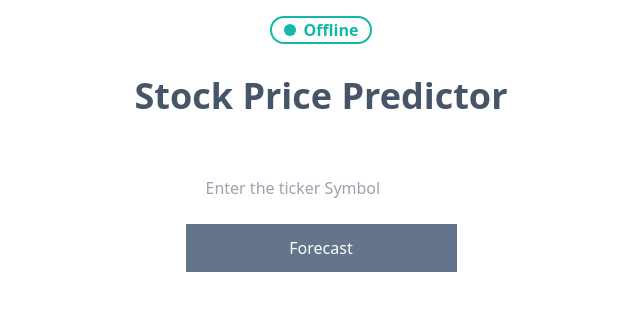
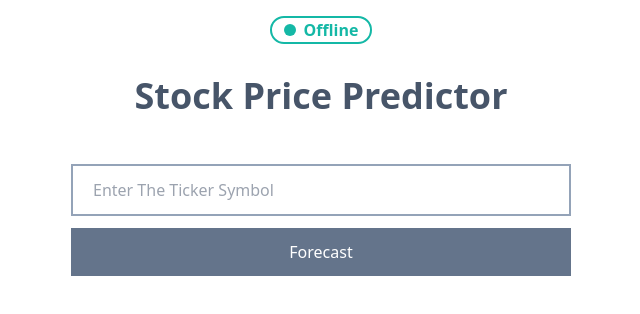
Before and after one commit to PrajwalDhungana/StockPriceForecast, a React (Vite) app in the folder frontend/: page / in a window 1280 px wide. Shown: the top 314 px of the page, without its empty margins (319-959 px from the left). Built offline with nearby package versions, Linux system fonts and the light colour scheme; no server answers.

Commit message:
feat: Pass prop to parent component
fix: Transform input to uppercase

feat: Add style directly from component

```diff
--- a/frontend/src/components/Form/index.jsx
+++ b/frontend/src/components/Form/index.jsx
@@ -6,8 +6,10 @@ export default function Form(props) {
 
   const handleSubmit = (event) => {
     event.preventDefault();
+
     const ticker = { tickerSymbol };
     if (tickerSymbol !== "") {
+      props.ticker(tickerSymbol);
       axios
         .post("http://127.0.0.1:5000/submit", ticker)
         .then((response) => {
@@ -21,21 +23,21 @@ export default function Form(props) {
   };
 
   const handleChange = (event) => {
-    setTickerSymbol(event.target.value);
+    setTickerSymbol(event.target.value.toUpperCase());
   };
 
   return (
-    <div className="form-container p-7">
+    <div className={`${props.className} form-container p-7`}>
       <form
         className="flex flex-col gap-3"
         onSubmit={handleSubmit}
         method="POST"
       >
         <input
-          className="px-5 py-3"
+          className="px-5 py-3 uppercase w-[500px] placeholder:capitalize border-2 border-slate-400 outline-none"
           type="text"
           name="tickerSymbol"
-          placeholder="Enter the ticker Symbol"
+          placeholder="Enter the ticker symbol"
           onChange={handleChange}
         />
         <button
```
